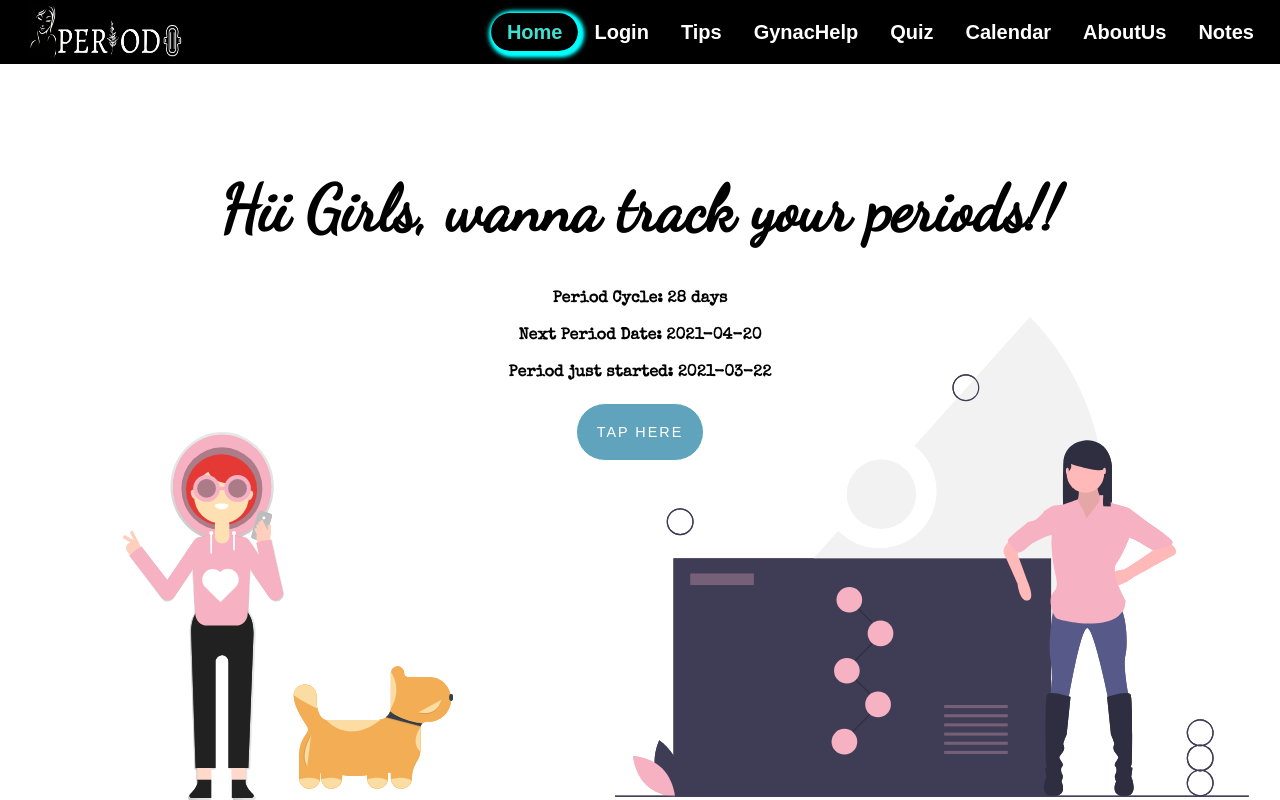
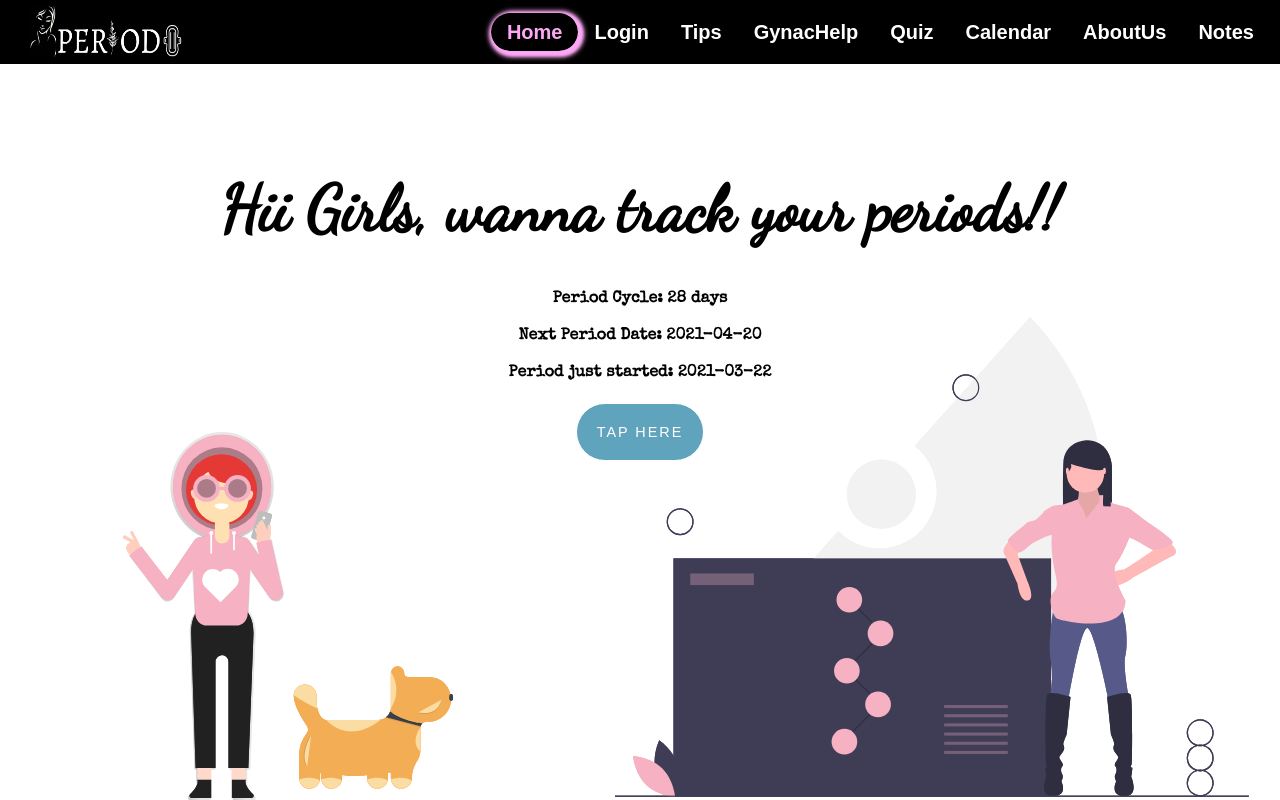
Before and after one commit to Feminine-Divine/periodo, a Next.js app in the folder periodo/: page / in a window 1280 px wide. In both pictures the pointer is over the link "Home". Built offline with nearby package versions, Linux system fonts and the light colour scheme; no server answers; a web font is replaced by a local one.

Commit message:
Hover effects modified for nav (#125)
* Third-party authentication added

* hover effects modified

* minor conflict in nav.js

* conflicts resolved, changes in review implemented

```diff
--- a/periodo/components/navbar.css
+++ b/periodo/components/navbar.css
@@ -15,11 +15,11 @@
    margin-right: 10px;
 }
 .Nav-bar:hover{
-   border-radius: 2rem;
-    box-shadow: 2px 2px 3px 3px cyan,
-                 2px 2px 5px 4px cyan;
-color: turquoise;
-}
+    border-radius: 2rem;
+     box-shadow: 2px 2px 3px 3px rgb(252, 168, 245),
+                  2px 2px 5px 4px rgb(252, 168, 245);
+ color: rgb(252, 168, 245);
+ }
 #nav-btn,.toggle{
     display: none;
 }
```
Also changed, not shown: 2 other files (tests, documents, lock files or other folders).
